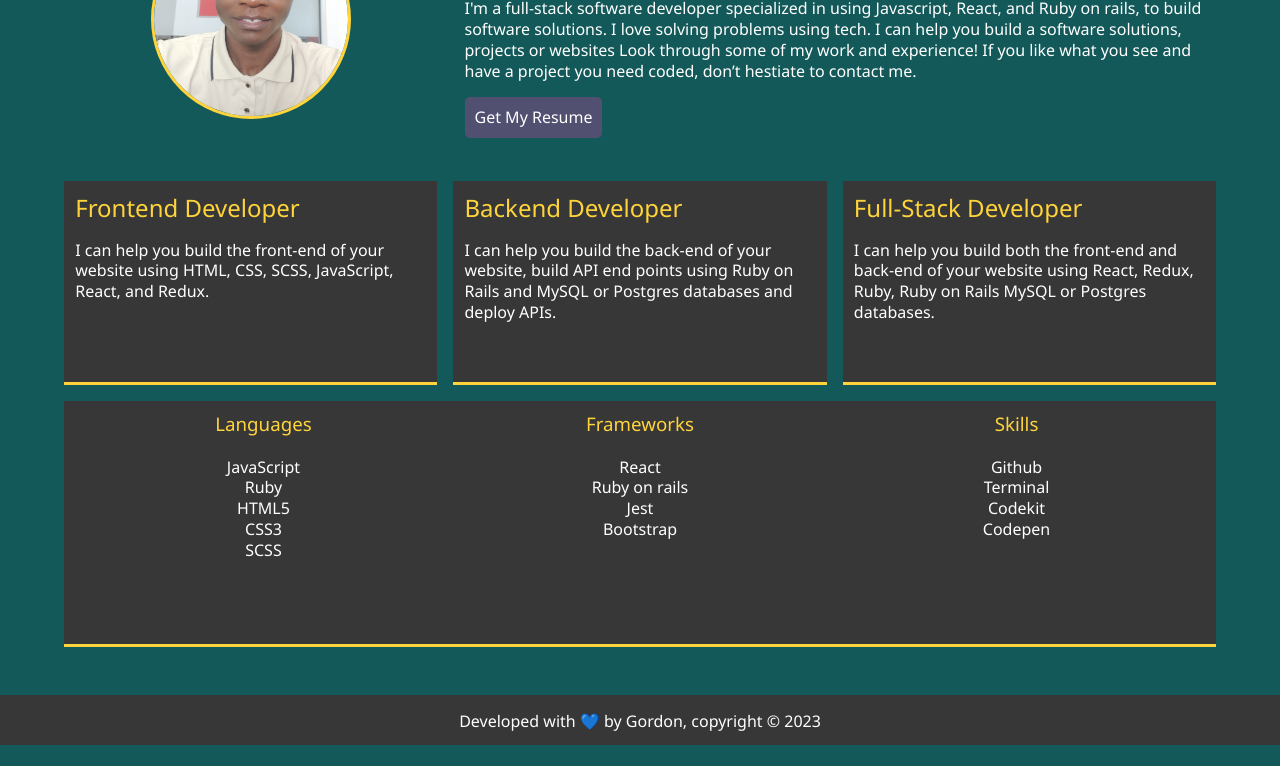
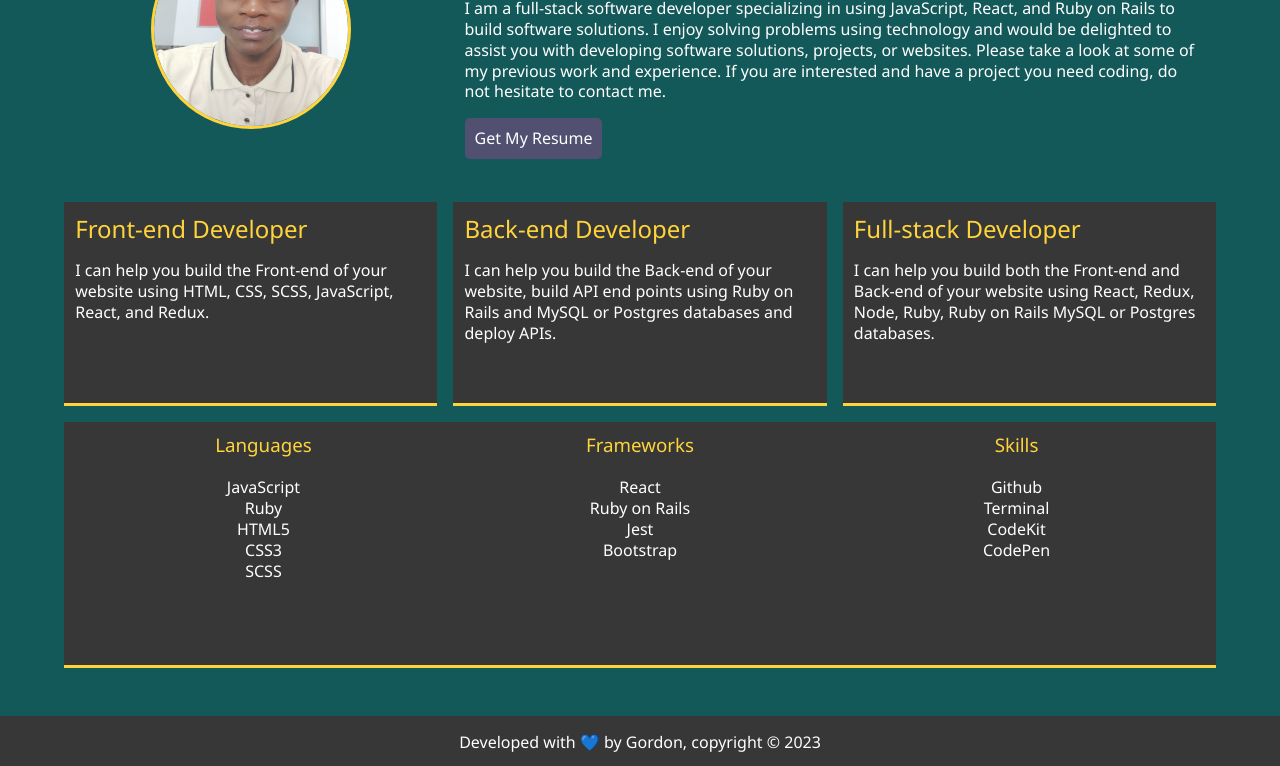
Before and after one commit to GordonOtieno/gordonotieno.github.io, a website: page about.html in a window 1280 px wide. Shown: the part 425-1191 px from the top of the page. Before the commit the page ends 1170 px from the top, so only its background shows below. Drawn offline with nearby package versions, Linux system fonts and the light colour scheme.

Commit message:
Update about section of my portfolio

```diff
--- a/about.html
+++ b/about.html
@@ -73,34 +73,30 @@
         <div class="bio">
           <h1 class="text-secondary">BIO</h1>
           <p>
-            I'm a full-stack software developer specialized in using Javascript, React, and Ruby on rails, to build software solutions.
-             I love solving problems using tech.
-            I can help you build a software solutions, projects or websites Look through
-            some of my work and experience! If you like what you see and have a
-            project you need coded, don’t hestiate to contact me.
+            I am a full-stack software developer specializing in using JavaScript, React, and Ruby on Rails to build software solutions. I enjoy solving problems using technology and would be delighted to assist you with developing software solutions, projects, or websites. Please take a look at some of my previous work and experience. If you are interested and have a project you need coding, do not hesitate to contact me.
           </p>
           <div class="cv-container">
             <a href="https://docs.google.com/document/d/1WcrhtWHfQsYpgFtgx73Ti_QY9QMyM5PGZv6-w9p8Xps/edit" target="_blank">Get My Resume</a>
           </div>
         </div>
         <div class="jobs job1">
-          <h2 class="text-secondary">Full-Stack Developer</h2>
+          <h2 class="text-secondary">Full-stack Developer</h2>
           <p>
-            I can help you build both the front-end and back-end of your website
-            using React, Redux, Ruby, Ruby on Rails MySQL or Postgres databases.
+            I can help you build both the Front-end and Back-end of your website
+            using React, Redux, Node, Ruby, Ruby on Rails MySQL or Postgres databases.
           </p>
         </div>
         <div class="jobs job2">
-          <h2 class="text-secondary">Frontend Developer</h2>
+          <h2 class="text-secondary">Front-end Developer</h2>
           <p>
-            I can help you build the front-end of your website using HTML, CSS,
+            I can help you build the Front-end of your website using HTML, CSS,
             SCSS, JavaScript, React, and Redux.
           </p>
         </div>
         <div class="jobs job3">
-          <h2 class="text-secondary">Backend Developer</h2>
+          <h2 class="text-secondary">Back-end Developer</h2>
           <p>
-            I can help you build the back-end of your website, build API end
+            I can help you build the Back-end of your website, build API end
             points using Ruby on Rails and MySQL or Postgres databases and deploy APIs.
           </p>
         </div>
@@ -119,7 +115,7 @@
             <h3 class="text-secondary">Frameworks</h3>
             <ul class="skill-tools">
               <li>React</li>
-              <li>Ruby on rails</li>
+              <li>Ruby on Rails</li>
               <li>Jest</li>
               <li>Bootstrap</li>
             </ul>
@@ -129,8 +125,8 @@
             <ul class="skill-tools">
               <li>Github</li>
               <li>Terminal</li>
-              <li>Codekit</li>
-              <li>Codepen</li>
+              <li>CodeKit</li>
+              <li>CodePen</li>
             </ul>
           </li>
         </ul>
```
